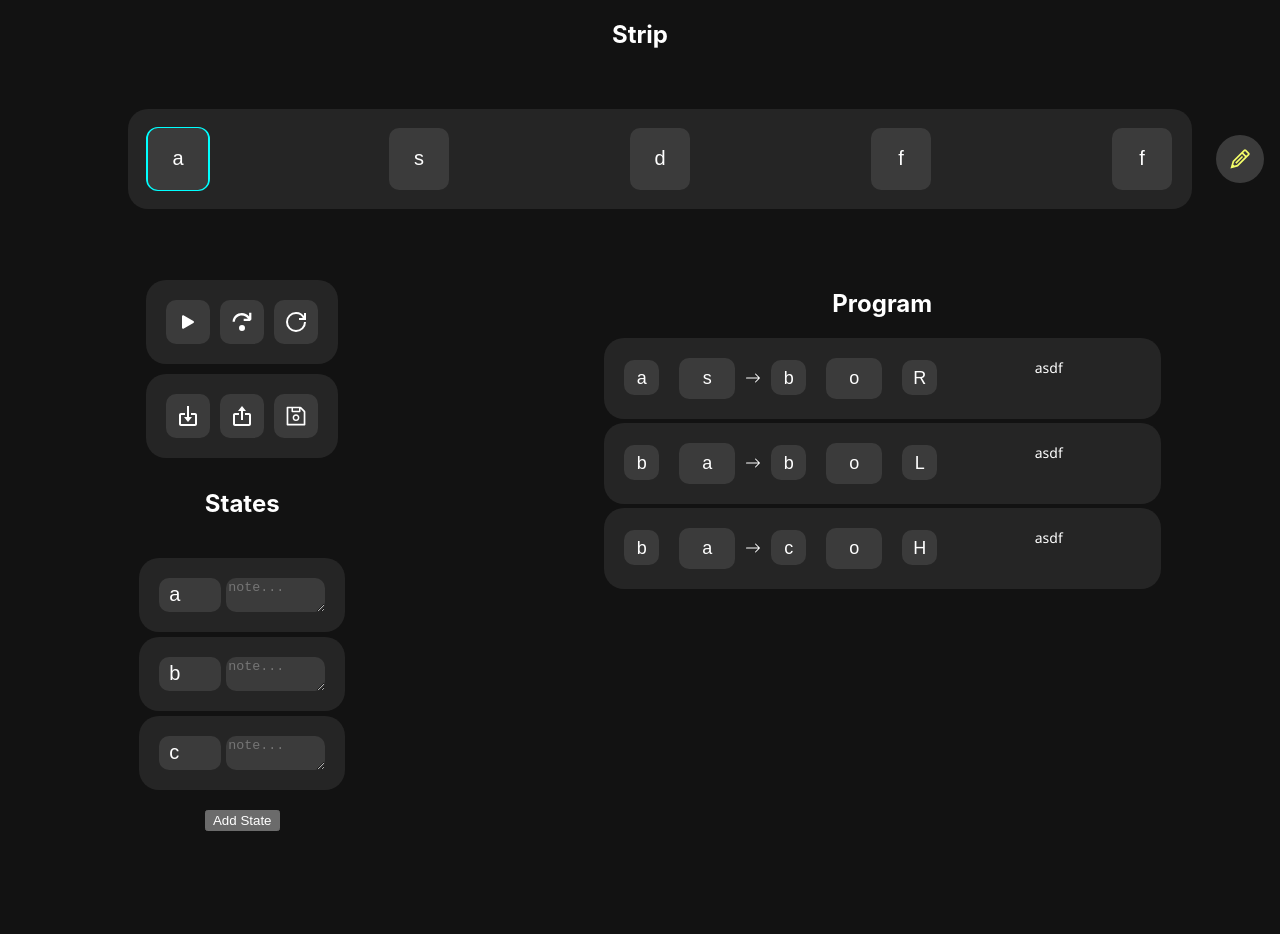
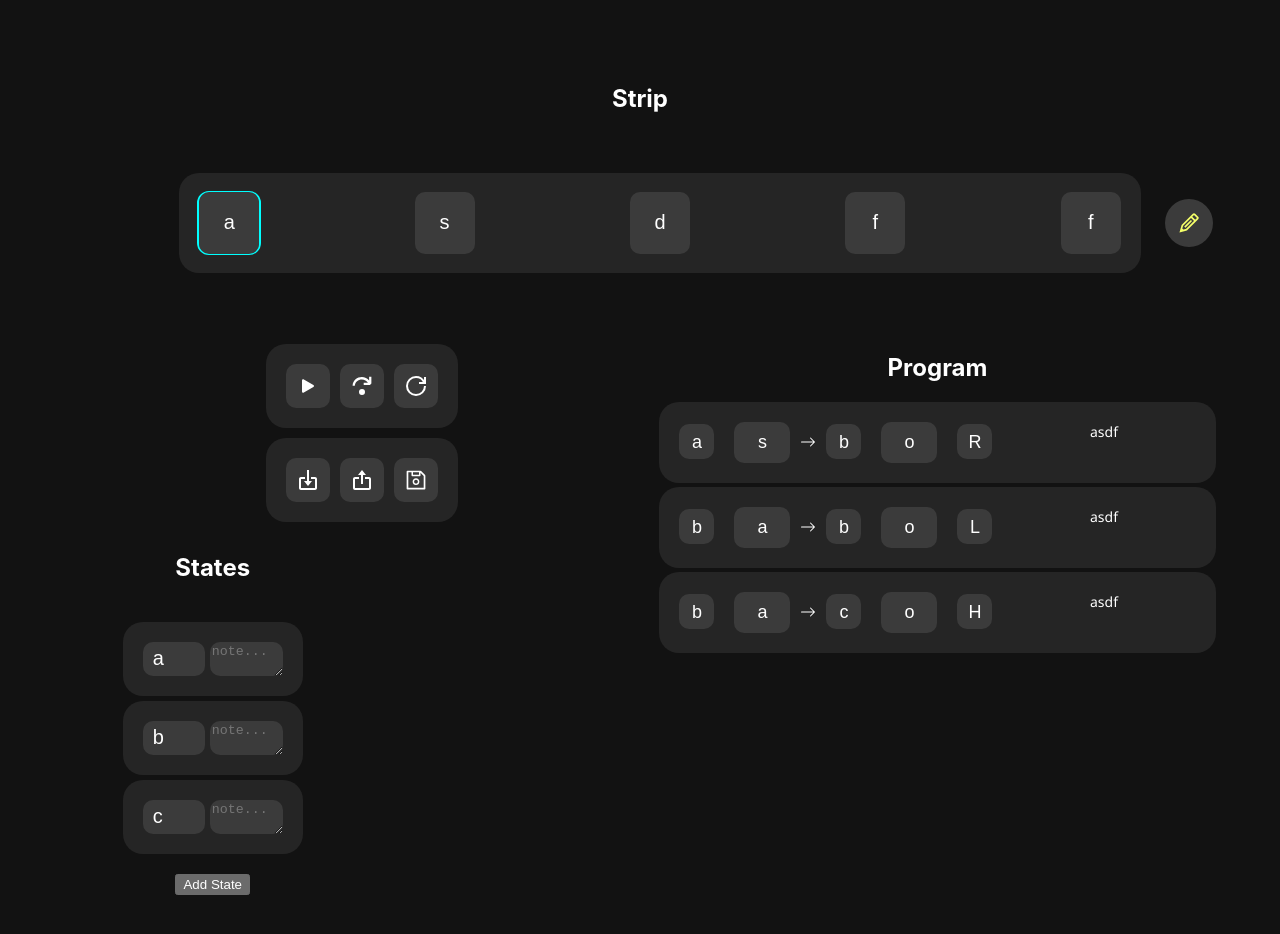
Before and after one commit to NilsGke/turingmachine, a React (Create React App) app: page / in a window 1280 px wide. Shown: the top 934 px of the page. Before the commit the page ends 831 px from the top, so only its background shows below. Built offline with nearby package versions, Linux system fonts and the light colour scheme.

Commit message:
states are now next to each other and flex if need to

```diff
--- a/src/App.scss
+++ b/src/App.scss
@@ -6,6 +6,7 @@
     grid-template-rows: auto 200px auto;
     grid-column-gap: 0px;
     grid-row-gap: 0px;
+    padding: 5%;
 }
 
 #stripContainer {
@@ -271,20 +272,30 @@
 
 #statesContainer {
     grid-area: 3 / 1 / 4 / 2;
+    max-width: 50%;
     #states {
         display: flex;
         justify-content: center;
         align-items: center;
         flex-direction: column;
+        width: 100%;
         #list {
+            width: 100%;
             display: flex;
-            flex-direction: column;
+            flex-direction: row;
+            flex-wrap: wrap;
+            justify-content: center;
             $gap: 5px;
             gap: $gap;
             padding: 20px;
             .state {
+                $padding: 20px;
+                width: min-content;
+                // 3.1 is dirty but it does not put three next to each other if its just 3
+                max-width: calc(100% / 3.1 - ($padding * 2));
+                min-width: calc(180px - $padding * 2);
                 background: #252525;
-                padding: 20px;
+                padding: $padding;
                 border-radius: 20px;
                 gap: $gap;
                 display: flex;
```
